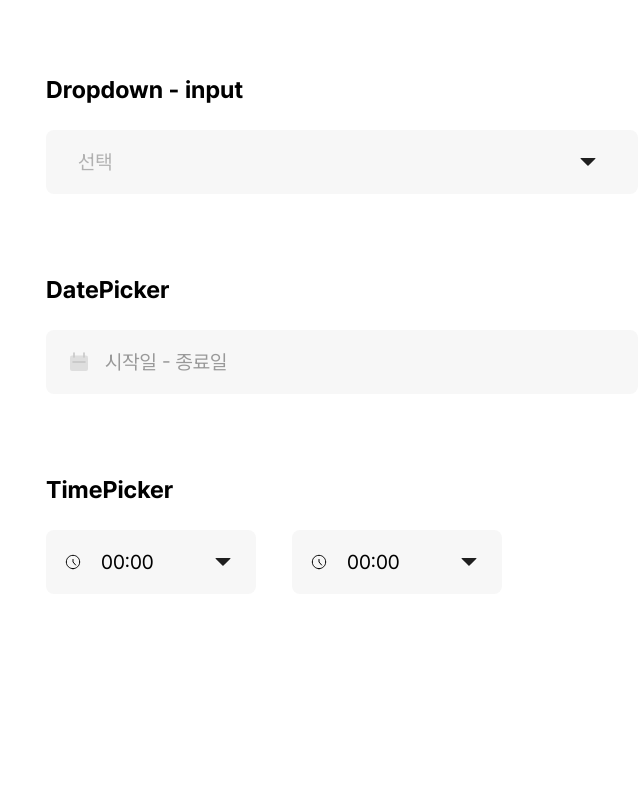
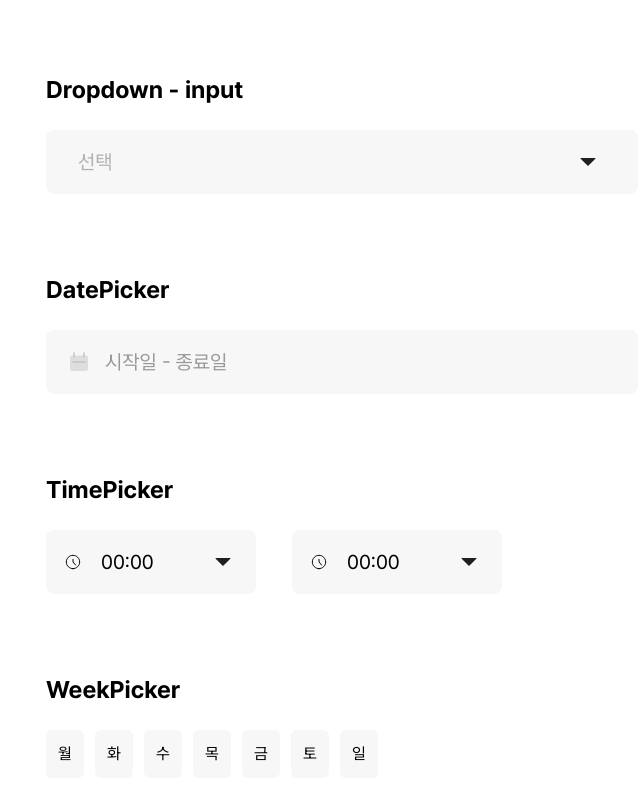
Before and after one commit to ddumini/albamate, a Next.js app: page /test/sumin in a window 1280 px wide. Shown: the part 466-1266 px from the top of the page, without its empty margins (298-938 px from the left). Built offline with nearby package versions, Linux system fonts and the light colour scheme.

Commit message:
📝 Chore: button type관련 린트 수정 및 meta data추가, viewport관련 meta tag 추가
chore: button type관련 린트 수정 및 meta data추가, viewport관련 meta tag 추가

```diff
--- a/eslint.config.mjs
+++ b/eslint.config.mjs
@@ -171,7 +171,7 @@ export default tseslint.config(
 
       // ✅ JSX 접근성
       'jsx-a11y/alt-text': 'warn', // <img>에는 alt 속성 필수
-      'jsx-a11y/button-has-type': 'error', // button 태그에 type 속성 필수
+      'react/button-has-type': 'error', // button 태그에 type 속성 필수
 
       // ✅ React Refresh
       'react-refresh/only-export-components': [
--- a/src/app/layout.tsx
+++ b/src/app/layout.tsx
@@ -1,5 +1,6 @@
 import './globals.css';
 
+import type { Metadata } from 'next';
 import localFont from 'next/font/local';
 import { ThemeProvider } from 'next-themes';
 
@@ -12,9 +13,18 @@ const pretendard = localFont({
   weight: '100 900',
 });
 
+export const metadata: Metadata = {
+  title: 'Albamate',
+  description: 'Albamate application', // 추후 변경
+};
+
 const RootLayout = ({ children }: { children: React.ReactNode }) => {
   return (
     <html lang="ko">
+      <meta
+        content="width=device-width, initial-scale=1, maximum-scale=1, minimum-scale=1, user-scalable=no"
+        name="viewport"
+      />
       <body className={pretendard.className}>
         <ThemeProvider enableSystem attribute="class" defaultTheme="system">
           <Providers>{children}</Providers>
--- a/src/app/test/sumin/page.tsx
+++ b/src/app/test/sumin/page.tsx
@@ -4,6 +4,7 @@ import DatePicker from '@/shared/components/common/date-picker';
 import InputDropdown from '@/shared/components/common/input-dropdown';
 import Select from '@/shared/components/common/select';
 import TimePicker from '@/shared/components/common/time-picker';
+import WeekPicker from '@/shared/components/common/week-picker';
 
 const Sumin = () => {
   const filterOptions = [
@@ -40,6 +41,7 @@ const Sumin = () => {
           onSelect={handleFilterChange}
         />
       </section>
+
       <section className="mb-80">
         <p className="mb-24 text-2xl font-bold">Dropdown - sort</p>
         <Select
@@ -48,6 +50,7 @@ const Sumin = () => {
           onSelect={handleSortChange}
         />
       </section>
+
       <section className="mb-80 max-w-327 lg:max-w-none">
         <p className="mb-24 text-2xl font-bold">Dropdown - input</p>
         <InputDropdown options={inputOptions} />
@@ -62,6 +65,11 @@ const Sumin = () => {
         <p className="mb-24 text-2xl font-bold">TimePicker</p>
         <TimePicker />
       </section>
+
+      <section className="mb-80">
+        <p className="mb-24 text-2xl font-bold">WeekPicker</p>
+        <WeekPicker />
+      </section>
     </div>
   );
 };
--- /dev/null
+++ b/src/shared/components/common/week-picker/index.tsx
@@ -0,0 +1,15 @@
+import DayCheckbox from '@/shared/components/ui/DayCheckbox';
+
+const WeekPicker = () => {
+  const days = ['월', '화', '수', '목', '금', '토', '일'];
+
+  return (
+    <ul className="flex gap-11">
+      {days.map(day => (
+        <DayCheckbox key={day} day={day} />
+      ))}
+    </ul>
+  );
+};
+
+export default WeekPicker;
--- /dev/null
+++ b/src/shared/components/ui/DayCheckbox.tsx
@@ -0,0 +1,15 @@
+const DayCheckbox = ({ day }: { day: string }) => {
+  return (
+    <li>
+      <label
+        className="flex h-48 w-38 items-center justify-center rounded-md bg-background-200 has-checked:bg-mint-300 has-checked:text-white"
+        htmlFor={day}
+      >
+        {day}
+      </label>
+      <input className="sr-only" id={day} name="" type="checkbox" />
+    </li>
+  );
+};
+
+export default DayCheckbox;
```
